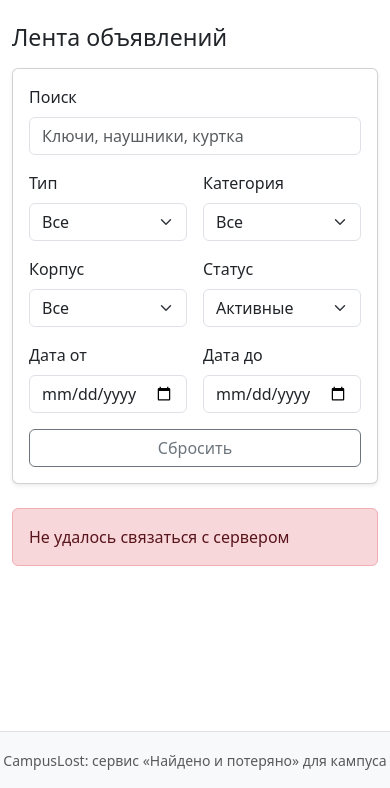
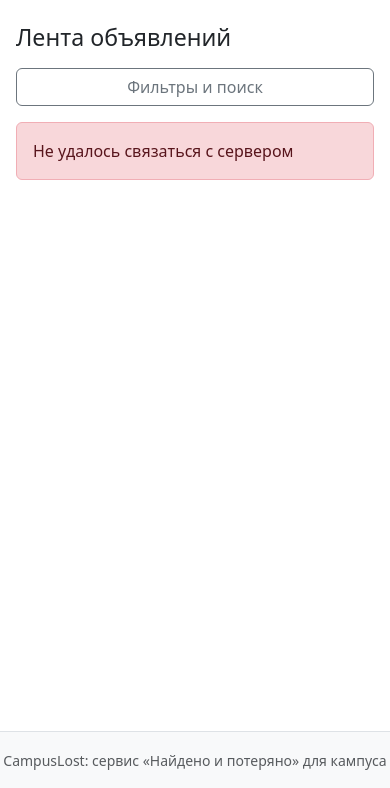
Before and after one commit to ArtemchikTrenbolon/CampusLost, a Django app: page / in a window 390 px wide. Shown: the part 56-844 px from the top of the page. Run offline with Django 5.2, Linux system fonts and the light colour scheme; parts of the project's set-up code (start-up, migrations or seed data) failed here and were passed over.

Commit message:
style: make feed responsive with collapsible filters and card hover

```diff
--- a/static/css/style.css
+++ b/static/css/style.css
@@ -19,3 +19,22 @@
   -webkit-box-orient: vertical;
   overflow: hidden;
 }
+
+.ad-card {
+  transition: transform 0.15s ease, box-shadow 0.15s ease;
+}
+
+.ad-card:hover {
+  transform: translateY(-3px);
+  box-shadow: 0 0.5rem 1rem rgba(0, 0, 0, 0.15) !important;
+}
+
+@media (max-width: 575.98px) {
+  .ad-card-img {
+    height: 150px;
+  }
+  main.container {
+    padding-left: 1rem;
+    padding-right: 1rem;
+  }
+}
--- a/templates/index.html
+++ b/templates/index.html
@@ -6,7 +6,11 @@
   <a href="/ads/new/" class="btn btn-primary auth-only d-none">Подать объявление</a>
 </div>
 
-<div class="card shadow-sm mb-4">
+<button class="btn btn-outline-secondary d-lg-none w-100 mb-3" type="button"
+        data-bs-toggle="collapse" data-bs-target="#filtersCard" aria-controls="filtersCard">
+  Фильтры и поиск
+</button>
+<div class="card shadow-sm mb-4 collapse d-lg-block" id="filtersCard">
   <div class="card-body">
     <form id="filterForm" class="row g-3">
       <div class="col-12 col-lg-4">
```
